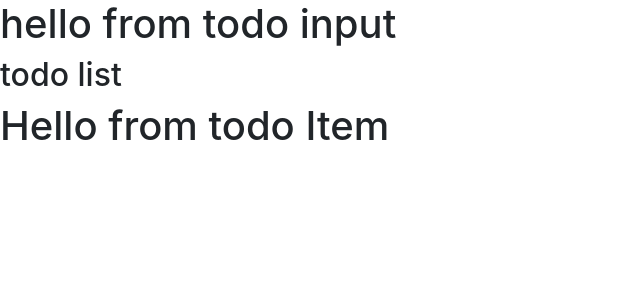
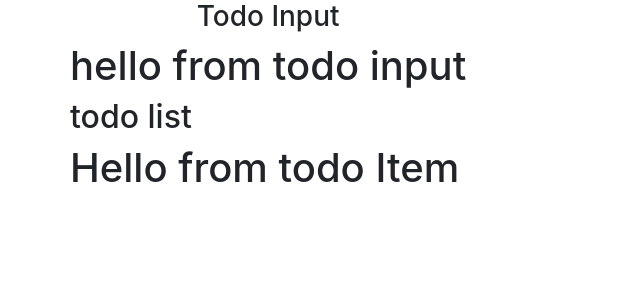
Before and after one commit to uly-ana/todo-list, a React (Create React App) app: page / in a window 1280 px wide. Shown: the top 300 px of the page, without its empty margins (0-640 px from the left). Built offline with nearby package versions, Linux system fonts and the light colour scheme.

Commit message:
app component structure

```diff
--- a/src/App.js
+++ b/src/App.js
@@ -45,9 +45,16 @@ import TodoList from "./Components/TodoList";
 
    render() {
      return (
-       <div>
-         <TodoInput />
-         <TodoList />
+       <div className="container">
+         <div className="row">
+           <div className="col-10.mx-auto.col-md-8.mt-4">
+             <h3 className="text-capitalize text-center">Todo Input</h3>
+             <TodoInput item={this.state.item} handleChange={this.handleChange}
+             handleSubmit={this.handleSubmit} editItem={this.state.editItem}/>
+             <TodoList item={this.state.items} clearList={this.clearList}
+             handleDelete={this.handleDelete} handleEdit={this.handleEdit}/>
+           </div>
+         </div>
        </div>
      );
    }
```
